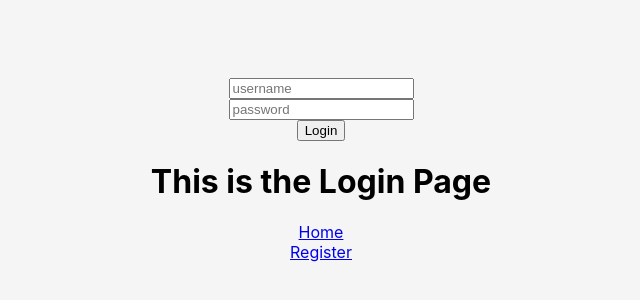
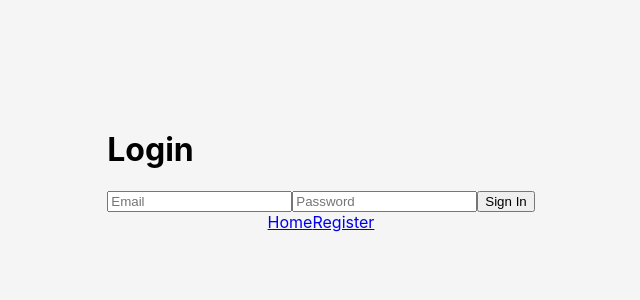
Before and after one commit to lckariyawasam/E-Commerce-App, a React (Create React App) app in the folder frontend/e_commerce/: page /login in a window 1280 px wide. Shown: the part 230-530 px from the top of the page, without its empty margins (319-959 px from the left). Built offline with nearby package versions, Linux system fonts and the light colour scheme.

Commit message:
Update index.jsx

```diff
--- a/frontend/e_commerce/src/Screens/LoginPage/index.jsx
+++ b/frontend/e_commerce/src/Screens/LoginPage/index.jsx
@@ -1,18 +1,20 @@
 import React from 'react';
 import './index.css';
-
 import { Link } from 'react-router-dom';
-
 
 const LoginPage = () => {
     return (
         <div className='login-page'>
-            <input placeholder='username' type="text" />
-            <input placeholder='password' type="text" />
-            <button>Login</button>
-            <h1>This is the Login Page</h1>
-            <Link to={"/"}>Home</Link>
-            <Link to={"/register"}>Register</Link>
+            <div className='login-form'>
+                <h1 className='login-heading'>Login</h1>
+                <input className='input-field' placeholder='Email' type="email" />
+                <input className='input-field' placeholder='Password' type="password" />
+                <button className='login-button'>Sign In</button>
+            </div>
+            <div className='login-links'>
+                <Link to="/">Home</Link>
+                <Link to="/register">Register</Link>
+            </div>
         </div>
     );
 };
```
